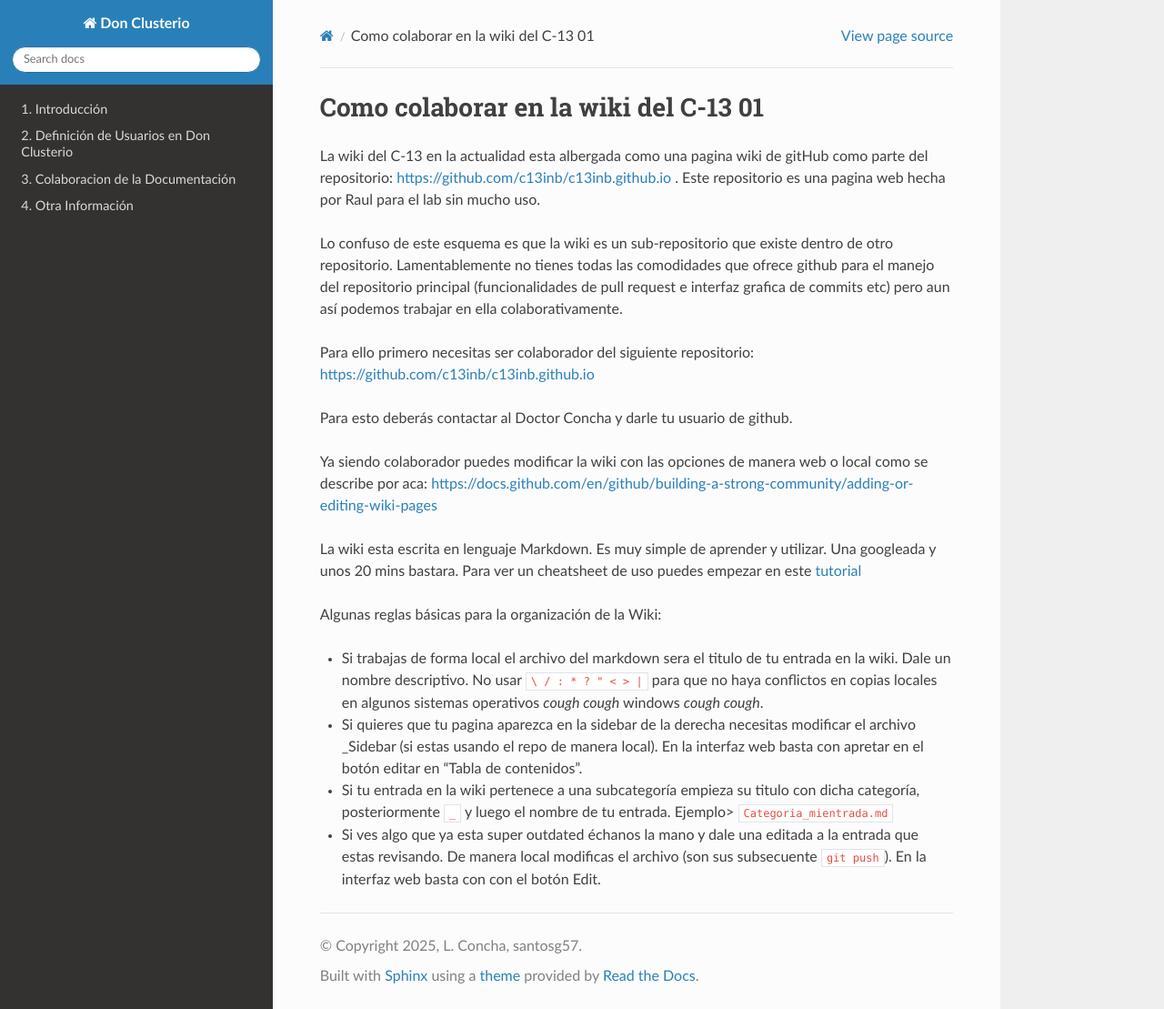
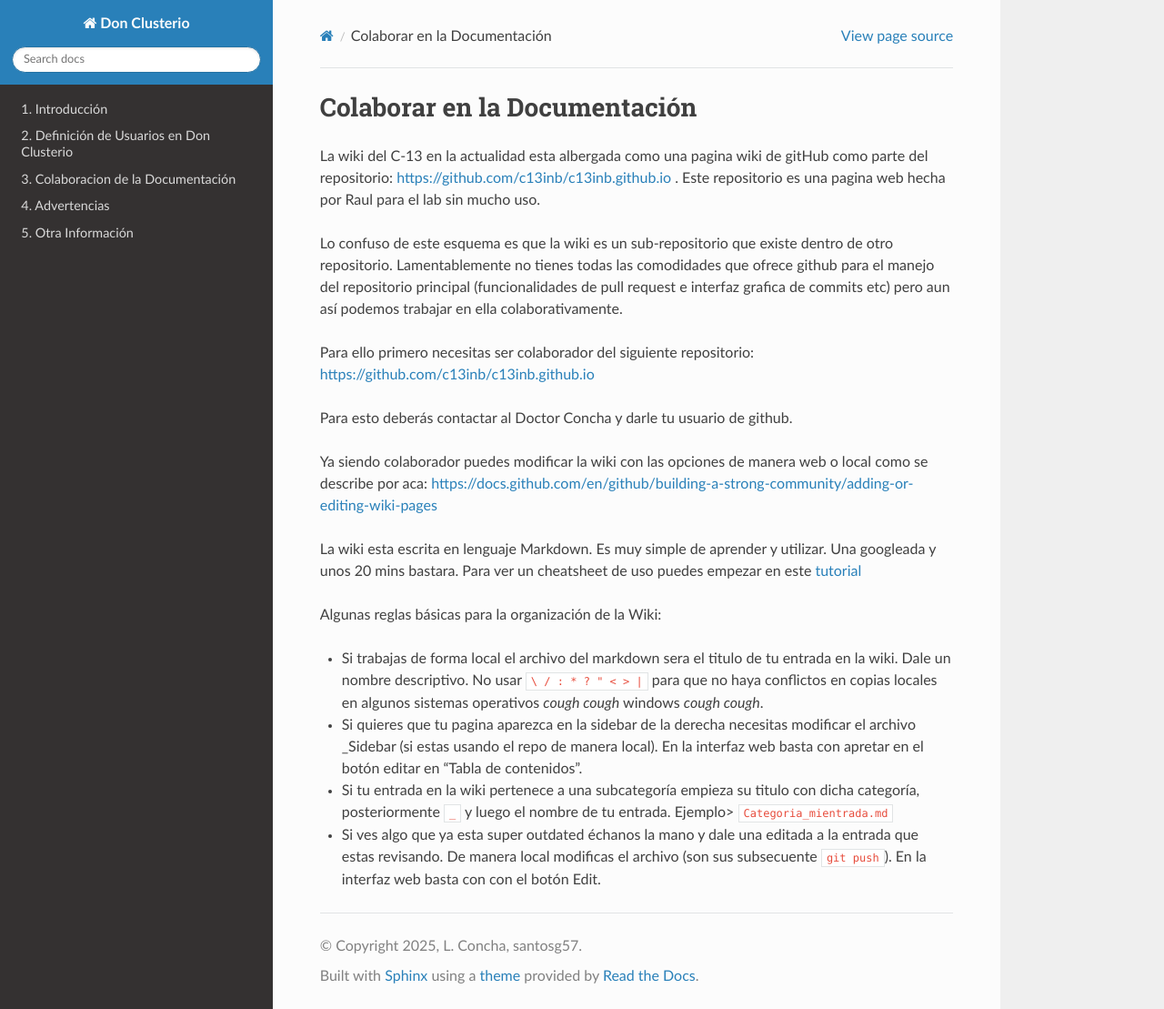
Before and after one commit to matecom57/clusterio-inb, a Sphinx documentation site: the page built from docs/source/Colaboracion/Modificar-Wiki.rst, in a window 1280 px wide and 1109 px high. Shown: the whole window at 91% size. Built offline with Sphinx 7.4.7 and the Read the Docs theme 3.1.0, drawn with Linux system fonts in a browser that asks for light colours.

```diff
--- a/docs/source/Colaboracion/Modificar-Wiki.rst
+++ b/docs/source/Colaboracion/Modificar-Wiki.rst
@@ -1,4 +1,4 @@
-Como colaborar en la wiki del C-13 01
+Colaborar en la Documentación
 ====================
 
 
--- a/docs/source/index.rst
+++ b/docs/source/index.rst
@@ -33,4 +33,5 @@ Contenido
    Introduccion/introduccion
    DefinicionUsuario/definiciondeusuario
    Colaboracion/colaboracion
+   Advertencias/advertencias
    Otros/otros
```
Also changed, not shown: docs/source/Advertencias/advertencias.rst (added, +14 -0 lines).
